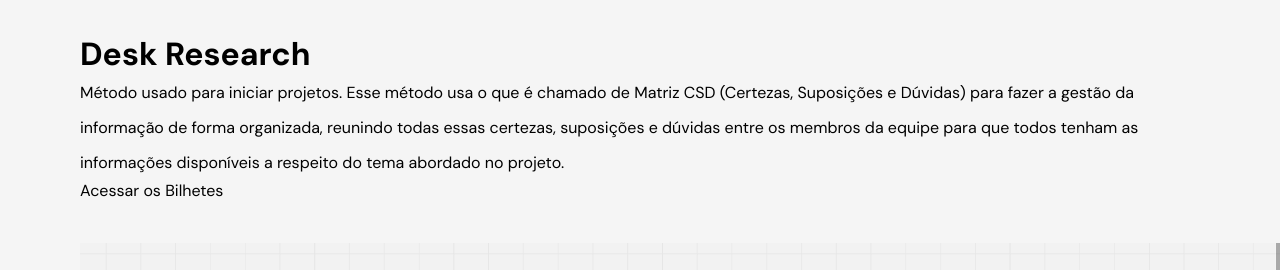
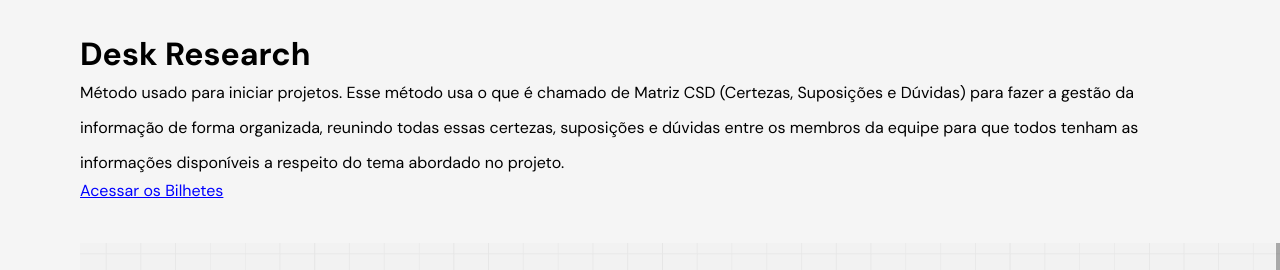
Before and after one commit to SanttosDev/Trabalho_IHC_UFF, a plain HTML site: page index.html in a window 1280 px wide. Shown: the part 813-1083 px from the top of the page. Drawn offline with Linux system fonts and the light colour scheme.

Commit message:
Link azul

```diff
--- a/css/globals.css
+++ b/css/globals.css
@@ -145,3 +145,13 @@ p:not(:last-of-type),
     font-size: 4.2rem;
   }
 }
+
+.link-interativo {
+  color: blue;
+  text-decoration: underline;
+  transition: color 0.3s ease;
+}
+
+.link-interativo:hover {
+  color: darkblue;
+}
--- a/index.html
+++ b/index.html
@@ -67,7 +67,7 @@
       </p>
       <div class="button">
         <a href="https://miro.com/welcomeonboard/SVdkUXFqNEpQaFlUT29MVkIwWEw2QmplOTFCS2tYbHgzS0txTXk5YVZpZjdQM3FhemRjVnpxaklybzljQnlqWXwzNDU4NzY0NjAyMzE3NDM5Njk3fDI=?share_link_id=76162395611"
-           target="_blank" class="button-link">
+           target="_blank" class="button-link link-interativo">
           Acessar os Bilhetes
         </a>
       </div>
```
